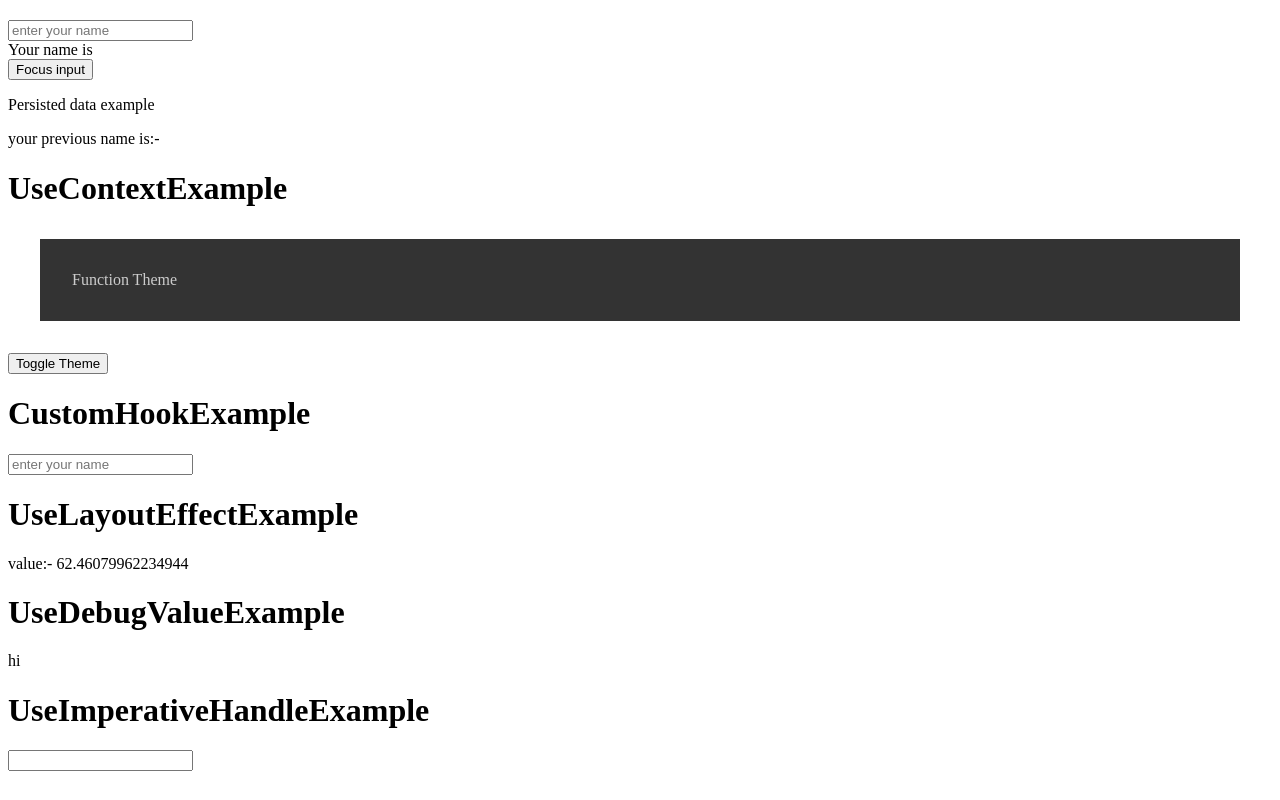
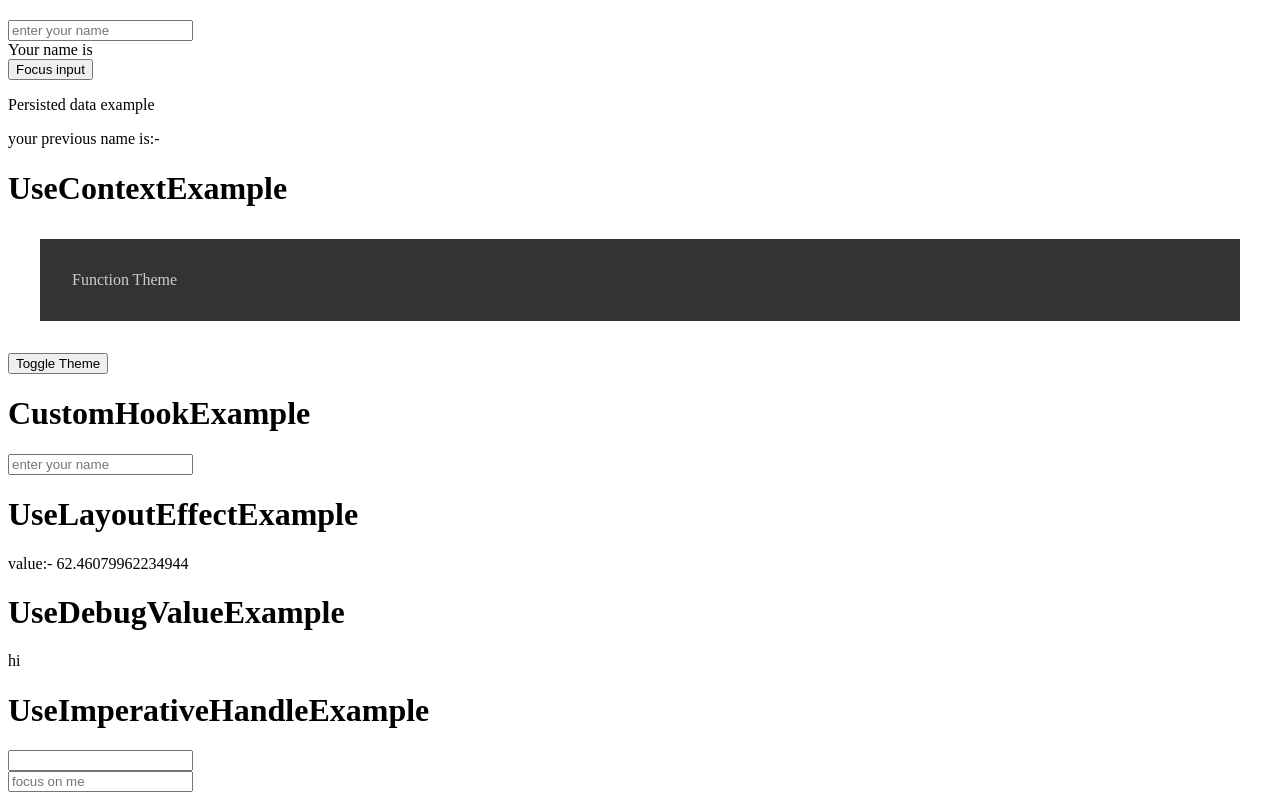
Before and after one commit to vinodkuumar/react-hooks, a React (Create React App) app: page / in a window 1280 px wide. Shown: the part 646-1446 px from the top of the page. Before the commit the page ends 1425 px from the top, so only its background shows below. Built offline with nearby package versions, Linux system fonts and the light colour scheme.

Commit message:
use focus custom hook created

```diff
--- a/src/App.js
+++ b/src/App.js
@@ -1,4 +1,4 @@
-import React, { useState, useEffect } from 'react';
+import React, { useState, useEffect, useRef } from 'react';
 import randomColor from 'randomcolor';
 import Post from './post';
 import UseMemoExample from './UseMemoExample';
@@ -10,6 +10,7 @@ import CustomHookExample from './CustomHookExample';
 import UseLayoutEffectExample from './UseLayoutEffectExample';
 import UseDebugValueExample from './UseDebugValueExample';
 import UseImperativeHandleExample from './UseImperativeHandleExample';
+import {useFocus} from './customhooks/useFocus';
 
 function App({ initialCount }) {
   const [count, setCount] = useState(initialCount)
@@ -66,6 +67,8 @@ function App({ initialCount }) {
   const removePost = () => {
     setPosts([])
   }
+  const ref = useRef();
+  const focused = useFocus(ref);
   return (
     <>
       <div>
@@ -108,6 +111,15 @@ function App({ initialCount }) {
       <div>
         <UseImperativeHandleExample />
       </div>
+      <div>
+        <input
+          type="text"
+          ref={ref}
+          placeholder="focus on me"/>
+          {focused && (
+            <span>focused is true</span>
+          )}
+      </div>
     </>
   );
 }
--- /dev/null
+++ b/src/customhooks/useFocus.js
@@ -0,0 +1,16 @@
+import React,{useState, useEffect} from 'react';
+
+export const useFocus = (ref,initialState = false) => {
+    const [state,setState] = useState(initialState);
+    const onFocus = () => setState(true)
+    const onBlur = () => setState(false)
+    useEffect(() => {
+      ref.current.addEventListener('focus', onFocus);
+      ref.current.addEventListener('blur', onBlur);
+      return () => {
+        ref.current.removeEventListener('focus',onFocus);
+        ref.current.removeEventListener('blur', onBlur);
+      }
+    },[])
+    return state;
+  }
```
